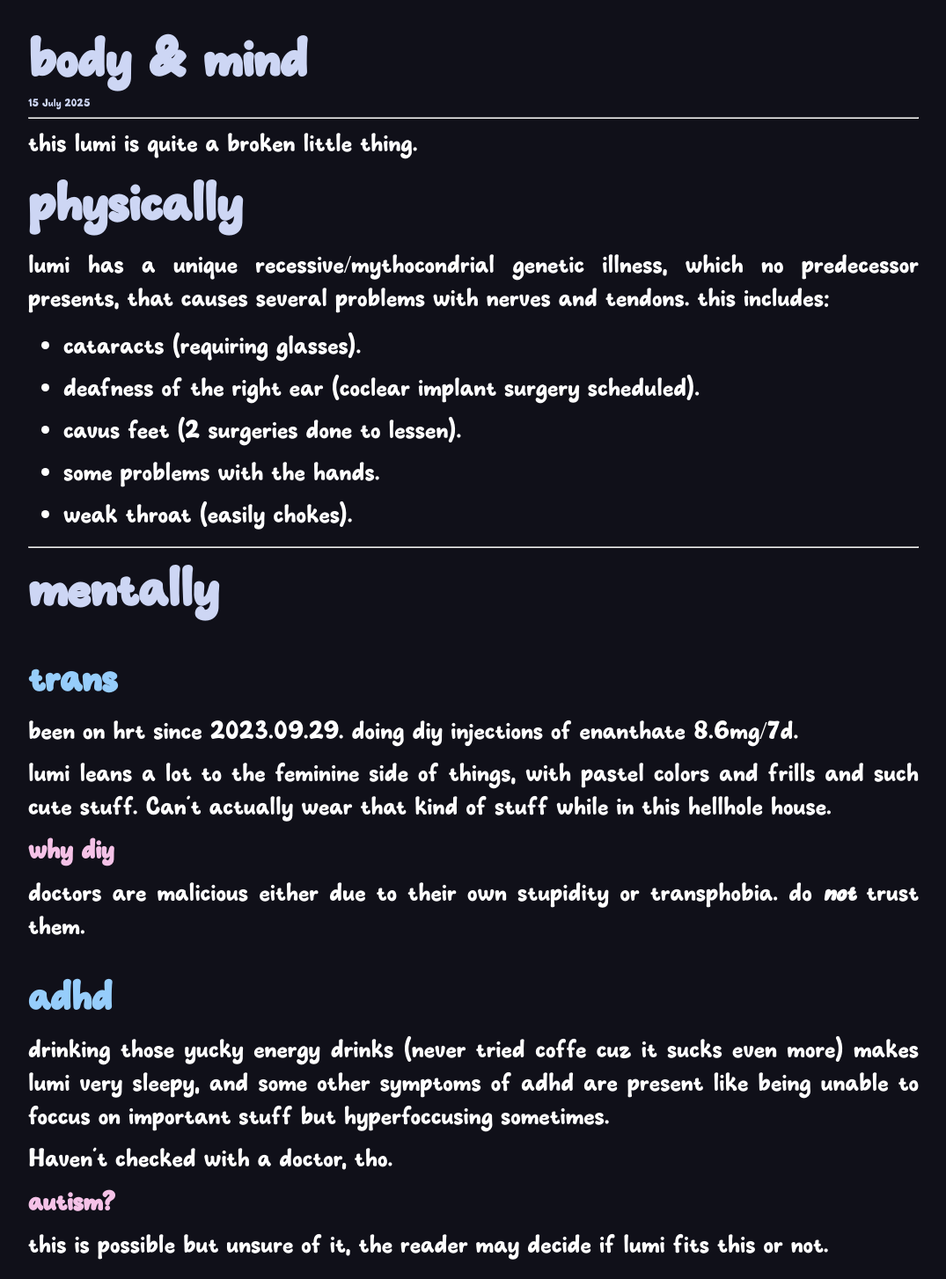
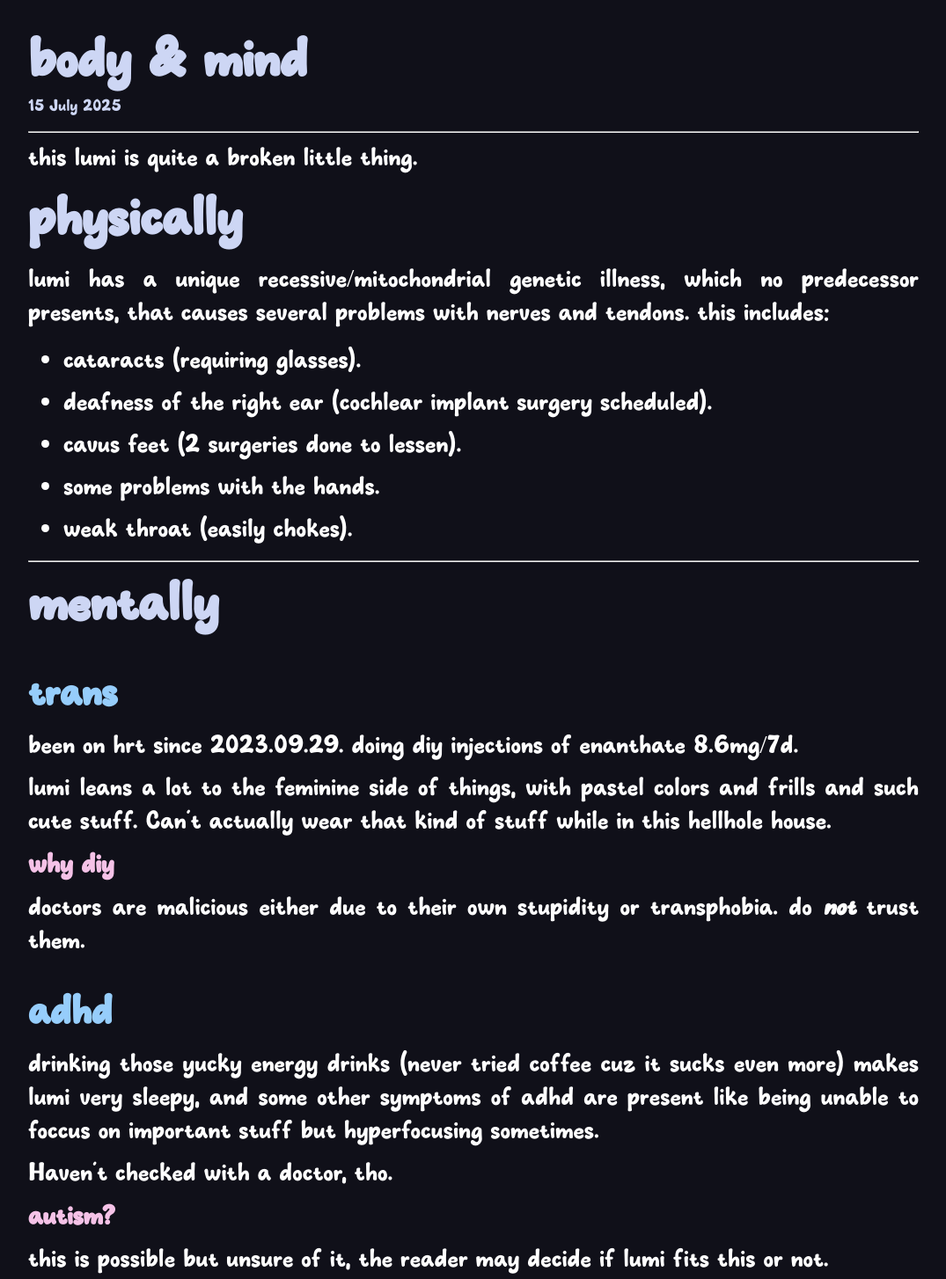
Before and after one commit to lumikalt/website, an Astro site: page /blog/broken in a window 1280 px wide. Shown: the part 172-1626 px from the top of the page at 88% size, without its empty margins (102-1177 px from the left). Built offline with nearby package versions, Linux system fonts and the light colour scheme; Astro itself is replaced by a stand-in of ours.

Commit message:
fix date styling and typos

```diff
--- a/src/content/blog/broken.md
+++ b/src/content/blog/broken.md
@@ -8,10 +8,10 @@ this lumi is quite a broken little thing.
 
 # physically
 
-lumi has a unique recessive/mythocondrial genetic illness, which no predecessor presents, that causes several problems with nerves and tendons. this includes:
+lumi has a unique recessive/mitochondrial genetic illness, which no predecessor presents, that causes several problems with nerves and tendons. this includes:
 
 - cataracts (requiring glasses).
-- deafness of the right ear (coclear implant surgery scheduled).
+- deafness of the right ear (cochlear implant surgery scheduled).
 - cavus feet (2 surgeries done to lessen).
 - some problems with the hands.
 - weak throat (easily chokes).
@@ -32,7 +32,7 @@ doctors are malicious either due to their own stupidity or transphobia. do ***no
 
 ## adhd
 
-drinking those yucky energy drinks (never tried coffe cuz it sucks even more) makes lumi very sleepy, and some other symptoms of adhd are present like being unable to foccus on important stuff but hyperfoccusing sometimes.
+drinking those yucky energy drinks (never tried coffee cuz it sucks even more) makes lumi very sleepy, and some other symptoms of adhd are present like being unable to foccus on important stuff but hyperfocusing sometimes.
 
 Haven't checked with a doctor, tho.
 
--- a/src/styles/blog.scss
+++ b/src/styles/blog.scss
@@ -38,6 +38,11 @@ time {
   & + * {
     display: flex;
     align-items: center;
+  }
+
+  :not(.content) & {
+    font-size: 1.2rem;
+    margin-bottom: 1rem;
   }
 }
 
```
